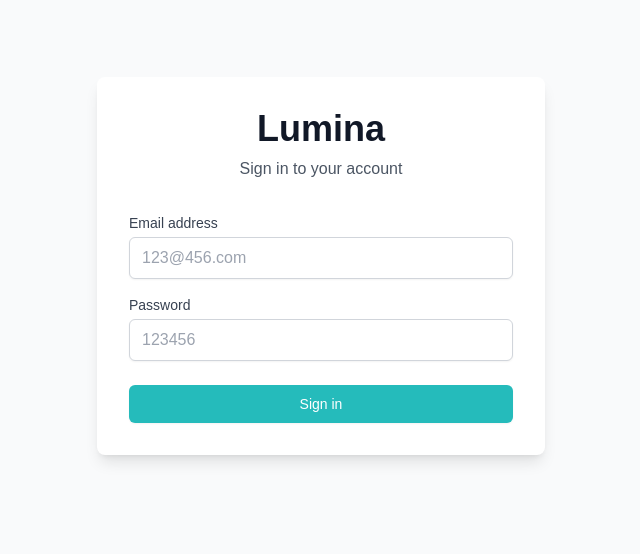
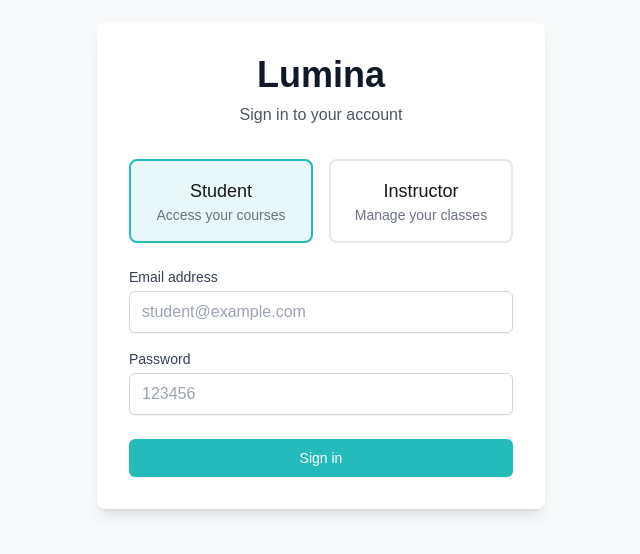
Before and after one commit to yukarifan/lumina, a Next.js app: page /login in a window 1280 px wide. Shown: the part 134-688 px from the top of the page, without its empty margins (319-959 px from the left). Built offline with nearby package versions, Linux system fonts and the light colour scheme.

Commit message:
login for instructor and student

```diff
--- a/src/app/api/auth/login/route.ts
+++ b/src/app/api/auth/login/route.ts
@@ -2,13 +2,19 @@ import { NextResponse } from 'next/server'
 
 export async function POST(request: Request) {
   try {
-    const { email, password } = await request.json()
+    const { email, password, role } = await request.json()
 
-    // Simple credential check
-    if (email === '123@456.com' && password === '123456') {
+    const validCredentials = {
+      student: { email: 'stu@test.com', password: '123456' },
+      instructor: { email: 'ins@test.com', password: '123456' }
+    };
+
+    const credentials = validCredentials[role as keyof typeof validCredentials];
+
+    if (email === credentials.email && password === credentials.password) {
       return NextResponse.json({
         token: 'dummy_token',
-        user: { id: '1', email }
+        user: { id: '1', email, role }
       })
     }
 
--- a/src/app/dashboard/page.tsx
+++ b/src/app/dashboard/page.tsx
@@ -30,6 +30,47 @@ interface AIResponse {
   parentId?: string;
   role: 'user' | 'assistant';
 }
+
+// Add this interface for the avatar menu
+interface AvatarMenuProps {
+  email: string;
+  role: string;
+  onSignOut: () => void;
+}
+
+const AvatarMenu = ({ email, role, onSignOut }: AvatarMenuProps) => {
+  const [isOpen, setIsOpen] = useState(false);
+
+  return (
+    <div className="relative">
+      <button
+        onClick={() => setIsOpen(!isOpen)}
+        className="flex items-center justify-center w-10 h-10 rounded-full bg-[rgb(37,187,187)] text-white hover:bg-[rgb(33,168,168)] transition-colors"
+      >
+        <User size={20} />
+      </button>
+
+      {isOpen && (
+        <div className="absolute right-0 mt-2 w-48 bg-white rounded-md shadow-lg py-1 z-50 border border-gray-200">
+          <div className="px-4 py-2 border-b border-gray-200">
+            <div className="text-sm font-medium text-gray-900">Signed in as</div>
+            <div className="text-sm text-gray-600 truncate">{email}</div>
+            <div className="text-xs text-[rgb(37,187,187)] font-medium uppercase mt-1">
+              {role}
+            </div>
+          </div>
+          <button
+            onClick={onSignOut}
+            className="w-full flex items-center px-4 py-2 text-sm text-gray-700 hover:bg-gray-100"
+          >
+            <LogOut size={16} className="mr-2" />
+            Sign out
+          </button>
+        </div>
+      )}
+    </div>
+  );
+};
 
 const PDFReader = () => {
   const canvasRef = useRef<HTMLCanvasElement | null>(null);
@@ -87,6 +128,27 @@ const PDFReader = () => {
   const [currentImageId, setCurrentImageId] = useState<string | null>(null);
   const [showUserMenu, setShowUserMenu] = useState(false);
   const router = useRouter();
+  const [userRole, setUserRole] = useState<string>('');
+  const [userEmail, setUserEmail] = useState<string>('');
+
+  useEffect(() => {
+    // Get user data from localStorage when component mounts
+    const email = localStorage.getItem('userEmail');
+    const role = localStorage.getItem('userRole');
+
+    if (!email || !role) {
+      router.push('/login');
+      return;
+    }
+
+    setUserEmail(email);
+    setUserRole(role);
+  }, [router]);
+
+  const handleSignOut = () => {
+    localStorage.clear();
+    router.push('/login');
+  };
 
   useEffect(() => {
   const loadPdfJs = async () => {
@@ -1325,33 +1387,11 @@ const PDFReader = () => {
           <h3 className="font-semibold">Lumina</h3>
 
           {/* Avatar and Dropdown */}
-          <div className="relative user-menu">
-            <button
-              onClick={() => setShowUserMenu(!showUserMenu)}
-              className="flex items-center justify-center w-8 h-8 rounded-full bg-[rgb(37,187,187)] text-white hover:bg-[rgb(33,168,168)] transition-colors"
-            >
-              <User size={20} />
-            </button>
-
-            {/* Dropdown Menu */}
-            {showUserMenu && (
-              <div className="absolute right-0 mt-2 w-48 rounded-md shadow-lg bg-white ring-1 ring-black ring-opacity-5 z-50">
-                <div className="py-1">
-                  <div className="px-4 py-2 text-sm text-gray-700 border-b">
-                    Signed in as<br />
-                    <span className="font-medium">123@456.com</span>
-                  </div>
-                  <button
-                    onClick={() => router.push('/login')}
-                    className="w-full flex items-center px-4 py-2 text-sm text-gray-700 hover:bg-gray-100"
-                  >
-                    <LogOut size={16} className="mr-2" />
-                    Sign out
-                  </button>
-                </div>
-              </div>
-            )}
-          </div>
+          <AvatarMenu
+            email={userEmail}
+            role={userRole.toUpperCase()}
+            onSignOut={handleSignOut}
+          />
         </div>
 
         {/* Chat Messages Container */}
--- a/src/app/login/page.tsx
+++ b/src/app/login/page.tsx
@@ -4,9 +4,12 @@ import { useState } from 'react';
 import { useRouter } from 'next/navigation';
 import { LoadingSpinner } from '../components/LoadingSpinner';
 
+type UserRole = 'student' | 'instructor';
+
 export default function LoginPage() {
   const [email, setEmail] = useState('');
   const [password, setPassword] = useState('');
+  const [role, setRole] = useState<UserRole>('student');
   const [error, setError] = useState('');
   const [isLoading, setIsLoading] = useState(false);
   const router = useRouter();
@@ -16,13 +19,31 @@ export default function LoginPage() {
     setIsLoading(true);
     setError('');
 
-    if (email === '123@456.com' && password === '123456') {
-      localStorage.setItem('isLoggedIn', 'true');
-      router.push('/dashboard');
-    } else {
-      setError('Invalid email or password. Please use 123@456.com / 123456');
+    try {
+      // For demo purposes, using hardcoded credentials
+      const validCredentials = {
+        student: { email: 'student@example.com', password: '123456' },
+        instructor: { email: 'instructor@example.com', password: '123456' }
+      };
+
+      const credentials = validCredentials[role];
+
+      if (email === credentials.email && password === credentials.password) {
+        // Store user data in localStorage
+        localStorage.setItem('userEmail', email);
+        localStorage.setItem('userRole', role);
+        localStorage.setItem('isLoggedIn', 'true');
+
+        // Navigate to dashboard
+        router.push('/dashboard');
+      } else {
+        setError(`Invalid credentials. Use ${credentials.email} / 123456`);
+      }
+    } catch (error) {
+      setError('An error occurred during login');
+    } finally {
+      setIsLoading(false);
     }
-    setIsLoading(false);
   };
 
   return (
@@ -42,6 +63,34 @@ export default function LoginPage() {
             </div>
           )}
 
+          {/* Role Selection */}
+          <div className="grid grid-cols-2 gap-4">
+            <button
+              type="button"
+              onClick={() => setRole('student')}
+              className={`p-4 rounded-lg border-2 transition-all ${
+                role === 'student'
+                  ? 'border-[rgb(37,187,187)] bg-[rgb(37,187,187,0.1)]'
+                  : 'border-gray-200 hover:border-[rgb(37,187,187)]'
+              }`}
+            >
+              <div className="text-lg font-medium">Student</div>
+              <div className="text-sm text-gray-500">Access your courses</div>
+            </button>
+            <button
+              type="button"
+              onClick={() => setRole('instructor')}
+              className={`p-4 rounded-lg border-2 transition-all ${
+                role === 'instructor'
+                  ? 'border-[rgb(37,187,187)] bg-[rgb(37,187,187,0.1)]'
+                  : 'border-gray-200 hover:border-[rgb(37,187,187)]'
+              }`}
+            >
+              <div className="text-lg font-medium">Instructor</div>
+              <div className="text-sm text-gray-500">Manage your classes</div>
+            </button>
+          </div>
+
           <div className="space-y-4">
             <div>
               <label htmlFor="email" className="block text-sm font-medium text-gray-700">
@@ -54,7 +103,7 @@ export default function LoginPage() {
                 value={email}
                 onChange={(e) => setEmail(e.target.value)}
                 className="mt-1 block w-full px-3 py-2 border border-gray-300 rounded-md shadow-sm focus:outline-none focus:ring-[rgb(37,187,187)] focus:border-[rgb(37,187,187)]"
-                placeholder="123@456.com"
+                placeholder={role === 'student' ? 'student@example.com' : 'instructor@example.com'}
               />
             </div>
 
--- a/src/context/AuthContext.tsx
+++ b/src/context/AuthContext.tsx
@@ -4,10 +4,13 @@ import { createContext, useContext, useState, useEffect } from 'react'
 import { useRouter } from 'next/navigation'
 
 interface AuthContextType {
-  user: any | null
-  login: (email: string, password: string) => Promise<void>
-  logout: () => Promise<void>
-  isLoading: boolean
+  user: {
+    email: string;
+    role: string;
+  } | null;
+  login: (email: string, password: string, role: string) => Promise<void>;
+  logout: () => Promise<void>;
+  isLoading: boolean;
 }
 
 const AuthContext = createContext<AuthContextType | undefined>(undefined)
@@ -20,20 +23,22 @@ export function AuthProvider({ children }: { children: React.ReactNode }) {
   useEffect(() => {
     // Check if user is logged in
     const token = localStorage.getItem('auth_token')
-    if (token) {
-      // Validate token with your backend
-      setUser({ id: '1', email: 'user@example.com' }) // Replace with actual user data
+    const email = localStorage.getItem('userEmail')
+    const role = localStorage.getItem('userRole')
+
+    if (token && email && role) {
+      setUser({ email, role })
     }
     setIsLoading(false)
   }, [])
 
-  const login = async (email: string, password: string) => {
+  const login = async (email: string, password: string, role: string) => {
     try {
       // Replace with your actual authentication logic
       const response = await fetch('/api/auth/login', {
         method: 'POST',
         headers: { 'Content-Type': 'application/json' },
-        body: JSON.stringify({ email, password }),
+        body: JSON.stringify({ email, password, role }),
       })
 
       if (!response.ok) {
@@ -42,7 +47,9 @@ export function AuthProvider({ children }: { children: React.ReactNode }) {
 
       const data = await response.json()
       localStorage.setItem('auth_token', data.token)
-      setUser(data.user)
+      localStorage.setItem('userEmail', email)
+      localStorage.setItem('userRole', role)
+      setUser({ ...data.user, email, role })
       router.push('/dashboard')
     } catch (error) {
       console.error('Login error:', error)
@@ -52,6 +59,8 @@ export function AuthProvider({ children }: { children: React.ReactNode }) {
 
   const logout = async () => {
     localStorage.removeItem('auth_token')
+    localStorage.removeItem('userEmail')
+    localStorage.removeItem('userRole')
     setUser(null)
     router.push('/login')
   }
```
